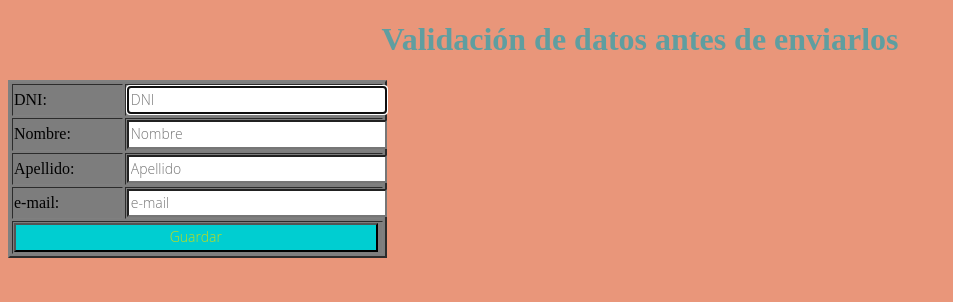
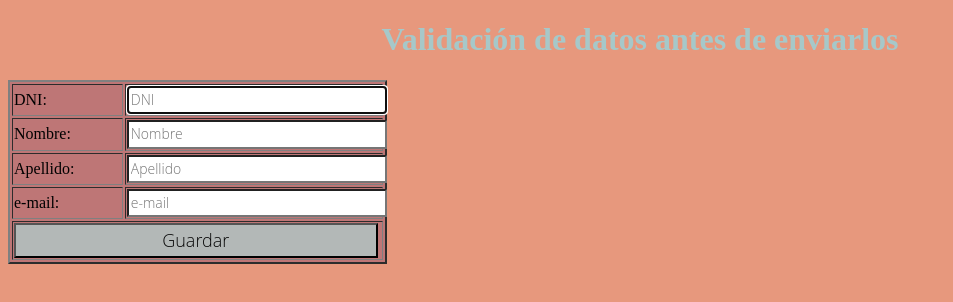
Before and after one commit to fededomingu/Programas, a plain HTML site: page formulario/index.html in a window 1280 px wide. Shown: the whole page, without its empty margins (0-953 px from the left). Drawn offline with Linux system fonts and the light colour scheme.

Commit message:
Modificado

```diff
--- a/formulario/index.html
+++ b/formulario/index.html
@@ -12,7 +12,7 @@
 <body>
         <h1>Validaci&oacute;n de datos antes de enviarlos</h1>
         <form name="formulario" id="formulario" style="width: 30%" onsubmit="return false;">
-        <table style="background: rgb(125,125,125)" border="2px" width="100%" lef="75px" top="50px">
+        <table style="background: rgb(190, 118, 118)" border="2px" width="100%" lef="75px" top="50px">
             <tr>
                     <td width="30%">
                         <label id="lbldni" for="dni">DNI: </label>
--- a/formulario/style/style.css
+++ b/formulario/style/style.css
@@ -1,8 +1,8 @@
 body{
-    background-color: darksalmon;
+    background-color: rgb(231, 152, 125);
 }
 h1 {
-    color: cadetblue;
+    color: rgb(166, 200, 201);
     text-align: center;
 }
 .control{
@@ -19,6 +19,7 @@ h1 {
     background-color: rgb(0,255,34);
 }
 #btnGuardar {
-    background: darkturquoise;
-    color: rgb(200, 219, 23);
+    font-size: 18px;
+    background: rgb(179, 184, 183);
+    color: rgb(8, 8, 8);
 }
```
